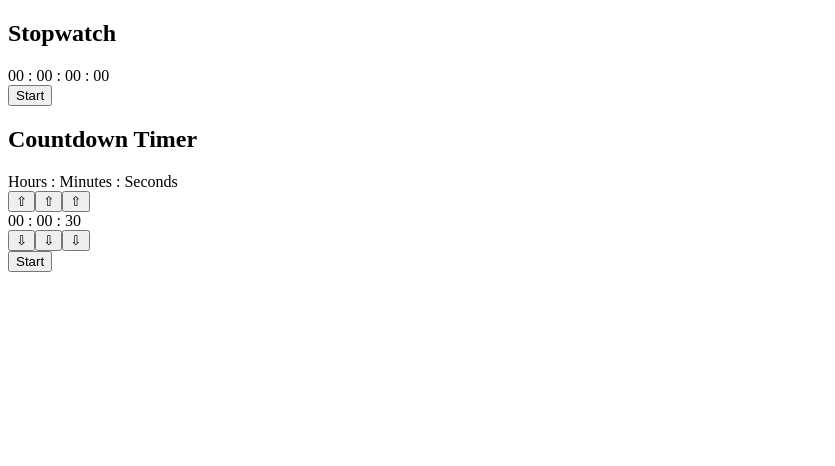
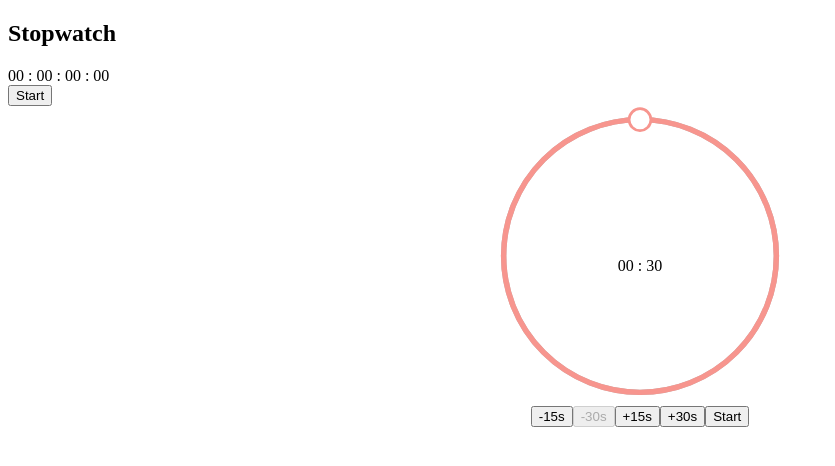
Before and after one commit to jgroenke24/workout, a React app: page / in a window 1280 px wide. Shown: the top 466 px of the page, without its empty margins (0-835 px from the left). Built offline with nearby package versions, Linux system fonts and the light colour scheme.

Commit message:
Show countdown component in app

```diff
--- a/package.json
+++ b/package.json
@@ -33,7 +33,9 @@
     "webpack-dev-server": "^3.7.2"
   },
   "dependencies": {
+    "prop-types": "^15.7.2",
     "react": "^16.8.6",
-    "react-dom": "^16.8.6"
+    "react-dom": "^16.8.6",
+    "styled-components": "^4.4.1"
   }
 }
--- a/src/components/App.js
+++ b/src/components/App.js
@@ -1,12 +1,16 @@
 import React from 'react';
 import Stopwatch from './Stopwatch';
-import Countdown from './Countdown';
+// import Countdown from './Countdown';
+// import RequestCountdown from './RequestCountdown';
+import CircleCountdown from './CircleCountdown';
 
 const App = () => {
   return (
     <div>
       <Stopwatch />
-      <Countdown />
+      {/* <Countdown /> */}
+      {/* <RequestCountdown /> */}
+      <CircleCountdown />
     </div>
   );
 };
```
Also changed, not shown: 1 other file (tests, documents, lock files or other folders).
